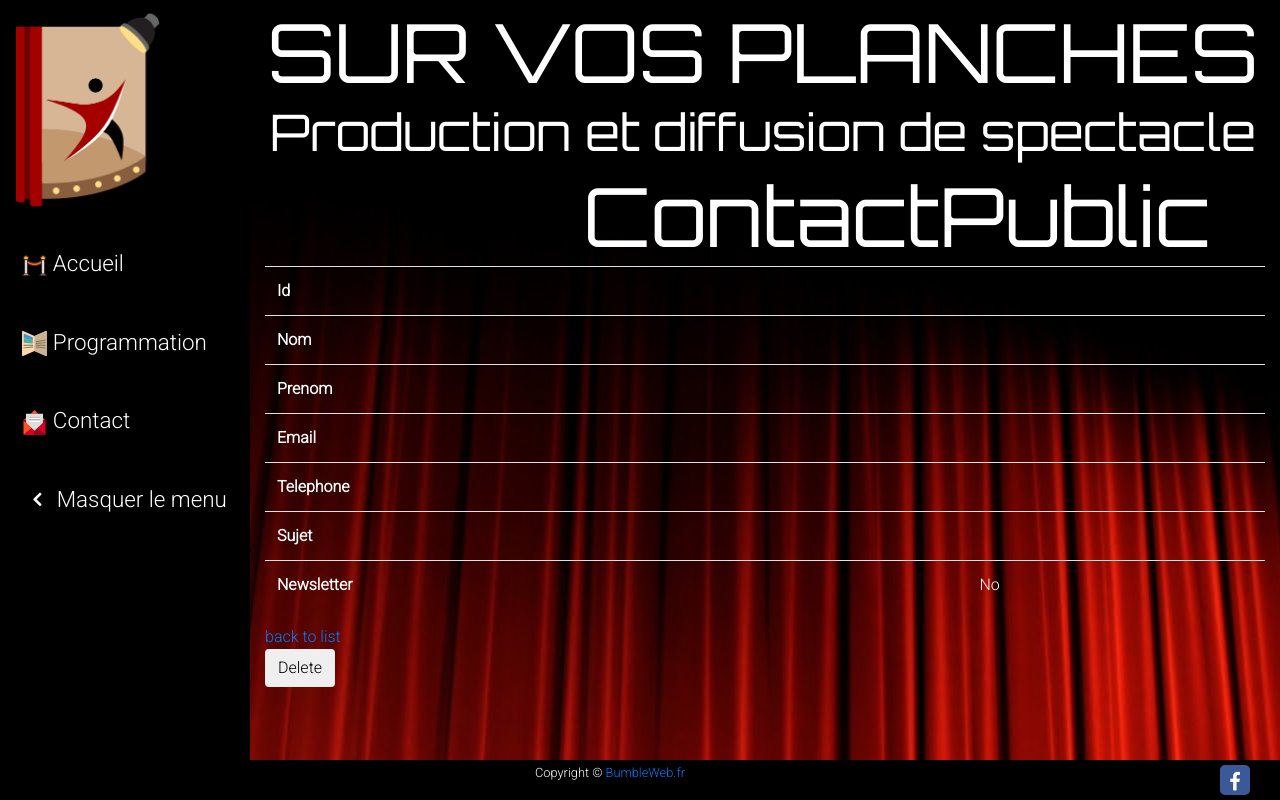
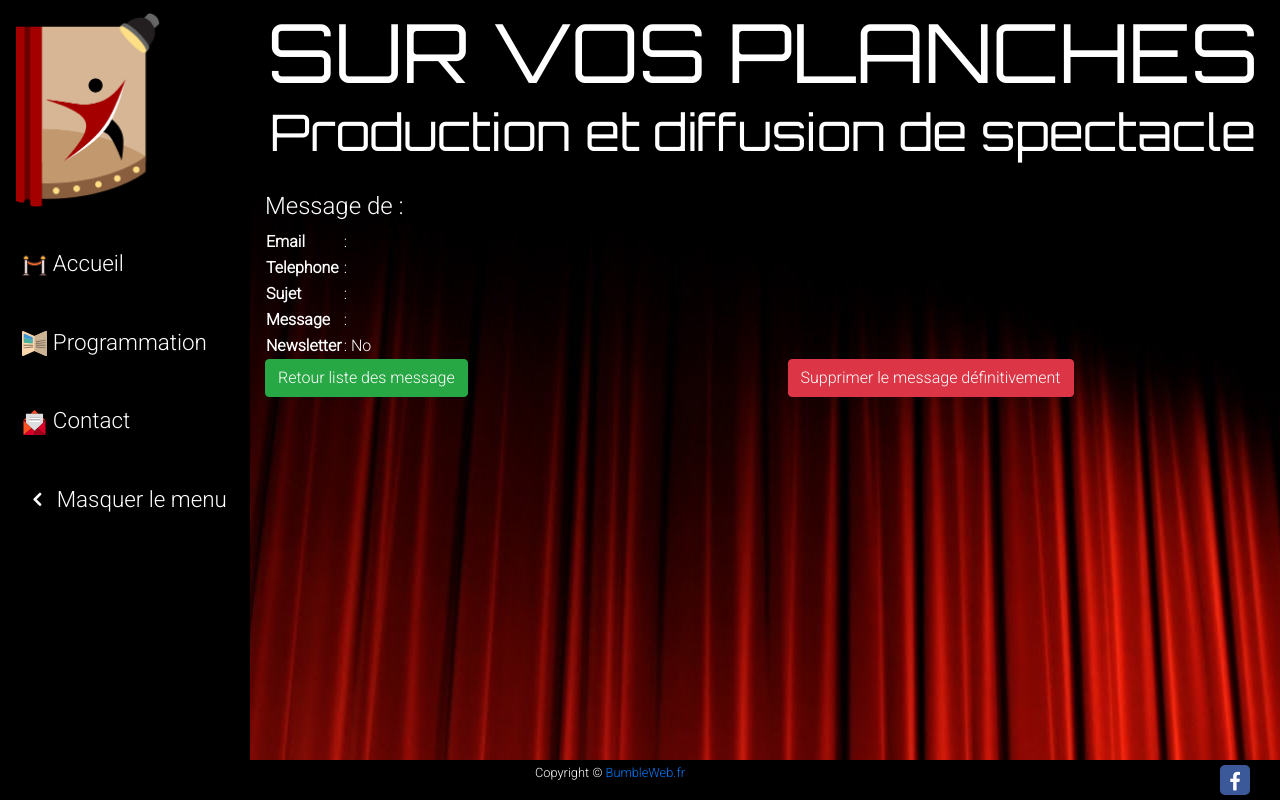
Before and after one commit to BumbleBrice/Ticketing, a Symfony app: template templates/contact_public/show.html.twig in a window 1280 px wide. Run offline with Twig, Linux system fonts and the light colour scheme; the template is opened without the code that fills it, so the values that code supplies are empty; some libraries are stand-ins or nearby versions.

Commit message:
modif design partout

```diff
--- a/public/css/style.css
+++ b/public/css/style.css
@@ -79,8 +79,6 @@ nav button {
   font-family: 'Great Vibes', cursive;
   font-size: 150%;
 }
-
-
 
 /**** SPECTACLE ****/
 .card-text {
--- a/templates/contact_partenaire/_delete_form.html.twig
+++ b/templates/contact_partenaire/_delete_form.html.twig
@@ -1,5 +1,5 @@
 <form method="post" action="{{ path('contact_partenaire_delete', {'id': contact_partenaire.id}) }}" onsubmit="return confirm('Are you sure you want to delete this item?');">
     <input type="hidden" name="_method" value="DELETE">
     <input type="hidden" name="_token" value="{{ csrf_token('delete' ~ contact_partenaire.id) }}">
-    <button class="btn">Delete</button>
+    <button class="btn btn-danger">Supprimer le message définitivement</button>
 </form>
--- a/templates/contact_pro/_delete_form.html.twig
+++ b/templates/contact_pro/_delete_form.html.twig
@@ -1,5 +1,5 @@
 <form method="post" action="{{ path('contact_pro_delete', {'id': contact_pro.id}) }}" onsubmit="return confirm('Are you sure you want to delete this item?');">
     <input type="hidden" name="_method" value="DELETE">
     <input type="hidden" name="_token" value="{{ csrf_token('delete' ~ contact_pro.id) }}">
-    <button class="btn">Supprimer définitivement</button>
+    <button class="btn btn-danger">Supprimer le message définitivement</button>
 </form>
--- a/templates/contact_public/_delete_form.html.twig
+++ b/templates/contact_public/_delete_form.html.twig
@@ -1,5 +1,5 @@
 <form method="post" action="{{ path('contact_public_delete', {'id': contact_public.id}) }}" onsubmit="return confirm('Are you sure you want to delete this item?');">
     <input type="hidden" name="_method" value="DELETE">
     <input type="hidden" name="_token" value="{{ csrf_token('delete' ~ contact_public.id) }}">
-    <button class="btn">Delete</button>
+    <button class="btn btn-danger">Supprimer le message définitivement</button>
 </form>
--- a/templates/contact_public/show.html.twig
+++ b/templates/contact_public/show.html.twig
@@ -3,43 +3,43 @@
 {% block title %}ContactPublic{% endblock %}
 
 {% block body %}
-    <h1>ContactPublic</h1>
+    <div id="contact">
+        <h4>Message de : {{ contact_public.nom }} {{ contact_public.prenom }}</h4>
+    </div>
 
-    <table class="table">
+    <table>
         <tbody>
             <tr>
-                <th>Id</th>
-                <td>{{ contact_public.id }}</td>
-            </tr>
-            <tr>
-                <th>Nom</th>
-                <td>{{ contact_public.nom }}</td>
-            </tr>
-            <tr>
-                <th>Prenom</th>
-                <td>{{ contact_public.prenom }}</td>
-            </tr>
-            <tr>
                 <th>Email</th>
-                <td>{{ contact_public.email }}</td>
+                <td> : {{ contact_public.email }}</td>
             </tr>
             <tr>
                 <th>Telephone</th>
-                <td>{{ contact_public.telephone }}</td>
+                <td> : {{ contact_public.telephone }}</td>
             </tr>
             <tr>
                 <th>Sujet</th>
-                <td>{{ contact_public.sujet }}</td>
+                <td> : {{ contact_public.sujet }}</td>
+            </tr>
+            <tr>
+                <th>Message</th>
+                <td> : {{ contact_public.message }}</td>
             </tr>
             <tr>
                 <th>Newsletter</th>
-                <td>{{ contact_public.newsletter ? 'Yes' : 'No' }}</td>
+                <td> : {{ contact_public.newsletter ? 'Yes' : 'No' }}</td>
             </tr>
         </tbody>
     </table>
-
-    <a href="{{ path('contact_public_index') }}">back to list</a>
+    <div class="row">
+            <div class="col">
+                <a class="btn btn-success" href="{{ path('contact_public_index') }}">Retour liste des message</a>
+            </div>
+            <div class="col">
+                {{ include('contact_public/_delete_form.html.twig') }}
+            </div>
+        </div>
 
 
-    {{ include('contact_public/_delete_form.html.twig') }}
+
 {% endblock %}
--- a/templates/default/index.html.twig
+++ b/templates/default/index.html.twig
@@ -33,7 +33,7 @@
 	</div>
 
     {% for message in app.flashes('notice') %}
-        <div id="flash-notice" class="text-center">
+        <div id="flash-notice" class="text-center mx-auto">
             {{ message }}
         </div>
     {% endfor %}
```
Also changed, not shown: templates/contact_partenaire/show.html.twig (+20 -22 lines), templates/contact_pro/show.html.twig (+15 -6 lines).
